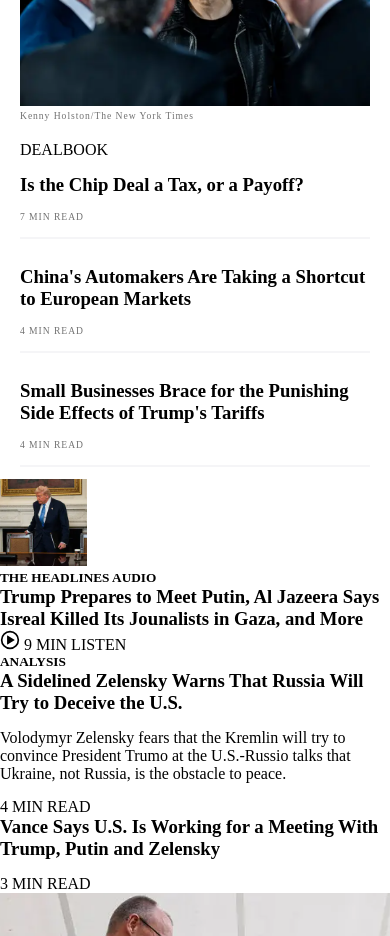
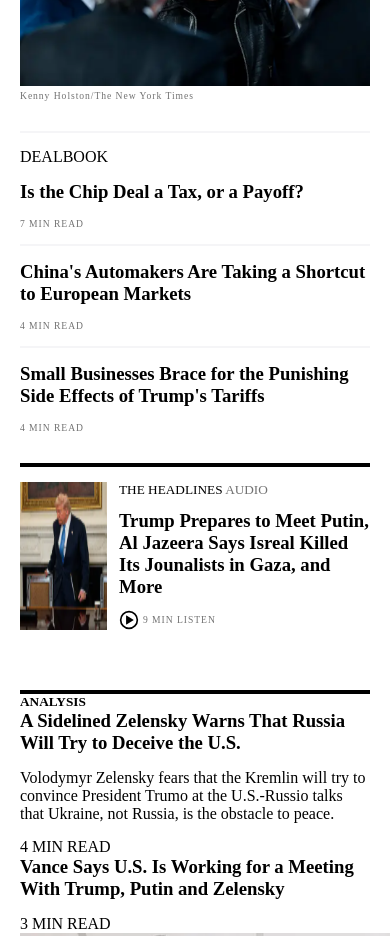
Before and after one commit to Chu29/nyt-website, a plain HTML site: page index.html in a window 390 px wide. Shown: the part 480-1416 px from the top of the page. Drawn offline with Linux system fonts and the light colour scheme.

Commit message:
feat: styled the 'the headlines audio' section for mobile

```diff
--- a/assets/styles/index.css
+++ b/assets/styles/index.css
@@ -9,17 +9,21 @@
   --color-content-quaternary: #727272;
 }
 
+#app {
+  padding: 20px;
+}
+
 hr {
   border: 1px solid #f5f5f7;
+}
+
+hr.bold {
+  border: 2px solid #000;
 }
 
 .desktop-nav,
 .container {
   display: none;
-}
-
-.mobile-nav {
-  padding: 10px 30px;
 }
 
 .menu-btn {
@@ -52,7 +56,7 @@ hr {
 .headline {
   display: flex;
   flex-direction: column;
-  padding: 20px;
+  margin-bottom: 30px;
 }
 
 .headline figure img {
@@ -85,10 +89,36 @@ figcaption {
   display: flex;
   flex-direction: column;
   gap: 15px;
+  margin-bottom: 30px;
 }
 
 .dealbook-mbl article {
   display: flex;
-  padding: 0 20px;
-  padding-bottom: 12px;
 }
+
+.the-headlines {
+  display: flex;
+  gap: 12px;
+  padding: 15px 0 30px;
+  margin-bottom: 30px;
+}
+
+.content {
+  display: flex;
+  flex-direction: column;
+  gap: 12px;
+}
+
+.content span {
+  color: var(--color-content-quaternary);
+}
+
+.content h5 {
+  font-weight: 400;
+}
+
+.content div {
+  display: flex;
+  align-items: center;
+  gap: 4px;
+}
--- a/index.html
+++ b/index.html
@@ -153,27 +153,27 @@
 
         <div class="dealbook-mbl">
           <article>
+            <hr>
             <span>DEALBOOK</span>
             <h3>
               Is the Chip Deal a Tax, or a Payoff?
             </h3>
             <span class="caption">7 MIN READ</span>
-            <hr>
           </article>
           <article>
+            <hr>
             <h3>China's Automakers Are Taking a Shortcut to European Markets</h3>
             <span class="caption">4 MIN READ</span>
-            <hr>
           </article>
           <article>
+            <hr>
             <h3>
               Small Businesses Brace for the Punishing Side Effects of Trump's Tariffs
             </h3>
             <span class="caption">4 MIN READ</span>
-            <hr>
           </article>
         </div>
-
+        <hr class="bold">
         <div class="the-headlines">
           <img src="assets/images/img-2.png" alt="president Donald Trump">
           <div class="content">
@@ -181,10 +181,13 @@
             <h3>
               Trump Prepares to Meet Putin, Al Jazeera Says Isreal Killed Its Jounalists in Gaza, and More
             </h3>
-            <img src="assets/images/icons/play-circle.svg" alt="play button">
-            <caption>9 MIN LISTEN</caption>
-          </div>
-        </div>
+            <div>
+              <img src="assets/images/icons/play-circle.svg" alt="play button">
+              <span class="caption">9 MIN LISTEN</span>
+            </div>
+          </div>
+        </div>
+        <hr class="bold">
 
         <div class="analysis">
           <div class="analysis-left">
```
